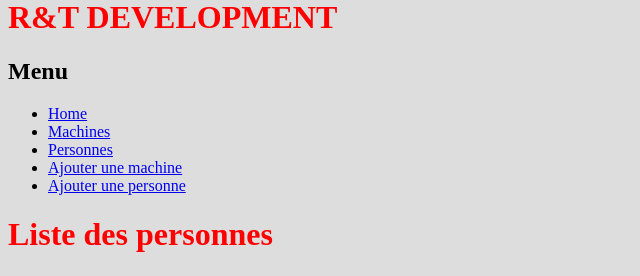
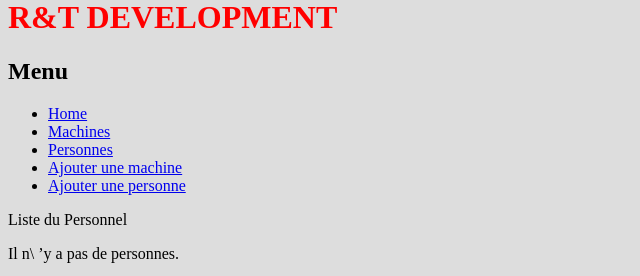
Before and after one commit to TTheGlock/sae2.03_django, a Django app: page /computerApp/personnels/ in a window 1280 px wide. Shown: the part 22-298 px from the top of the page, without its empty margins (0-640 px from the left). Run offline with Django 4.2, Linux system fonts and the light colour scheme; data that the repository does not hold is empty.

Commit message:
MAJ du personnel_list.html -> 0.0.1

```diff
--- a/computermngt/computerApp/templates/computerApp/personnel_list.html
+++ b/computermngt/computerApp/templates/computerApp/personnel_list.html
@@ -1,17 +1,21 @@
 {% extends "index.html" %}
 
 {% block content %}
-    <h1> Liste des personnes </h1>
+    <section>
+        <article>
+            <p class="title">Liste du Personnel</p>
+        </article>
+    </section>
     {% if personnels %}
-    <ul>
+    <ul class="liste">
         {% for personnel in personnels %}
             <li>
                 <a href="{% url 'personnel-detail' personnel.id %}">{{ personnel.id }}</a>
                 ({{personnel.nom}})
             </li>
         {% endfor %}
-    </ul>
-    {%else%}
+        </ul>
+    {% else %}
         <p>Il n\ ’y a pas de personnes.</p>
     {% endif %}
 {% endblock %}
```
